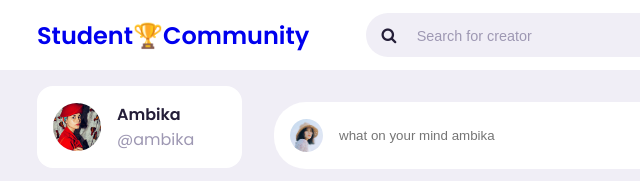
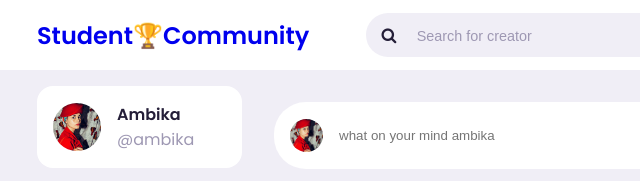
Before and after one commit to SrivastavaAmbika/BPIBS-Student-community, a plain HTML site: page index.html in a window 1280 px wide. Shown: the top 181 px of the page, 91-731 px from the left. Drawn offline with Linux system fonts and the light colour scheme.

Commit message:
Add files via upload

```diff
--- a/index.html
+++ b/index.html
@@ -177,7 +177,7 @@
 
          <form class="create-post">
              <div class="profile-photo">
-                 <img src="./images/profile-1.jpg">
+                 <img src="./images/profile-16.jpg">
              </div>
              <input type="text" placeholder="what on your mind ambika" id="create-post">
              <input type="submit" value="Post" class="btn btn-primary">
```
